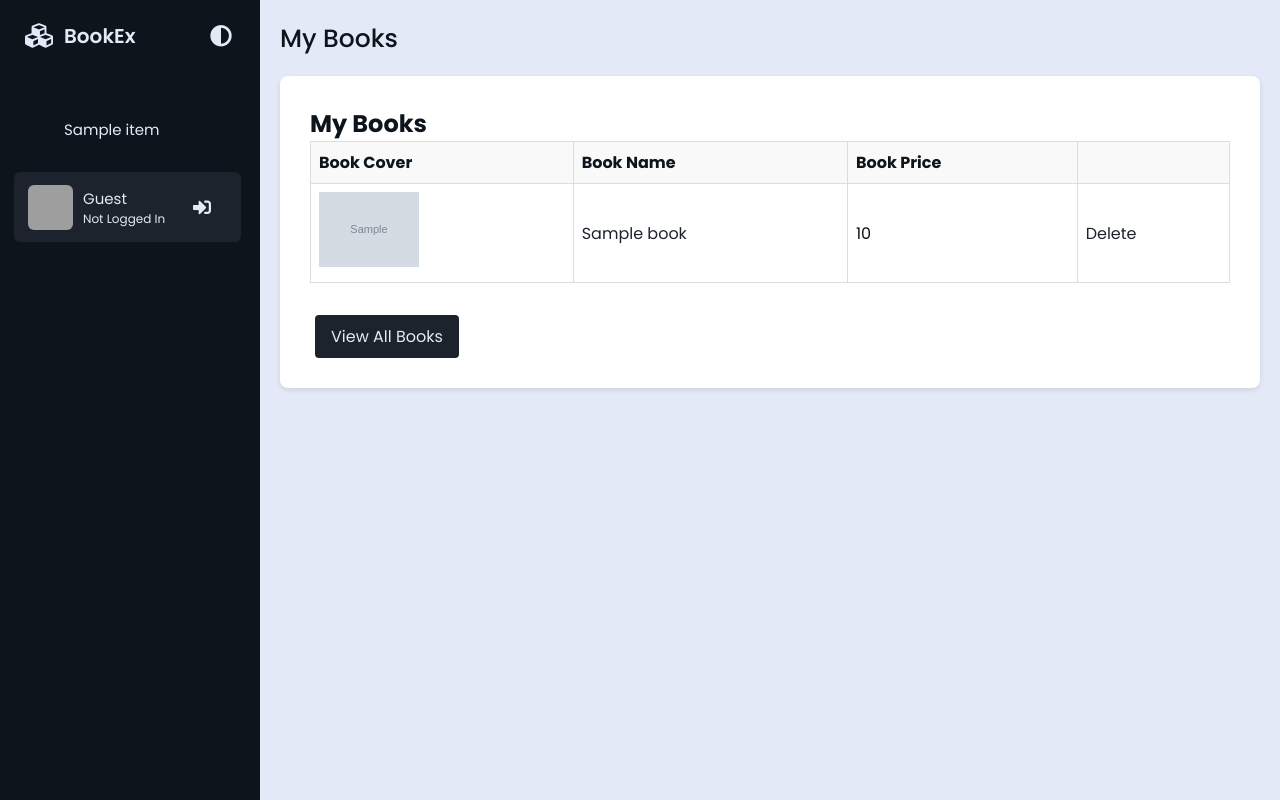
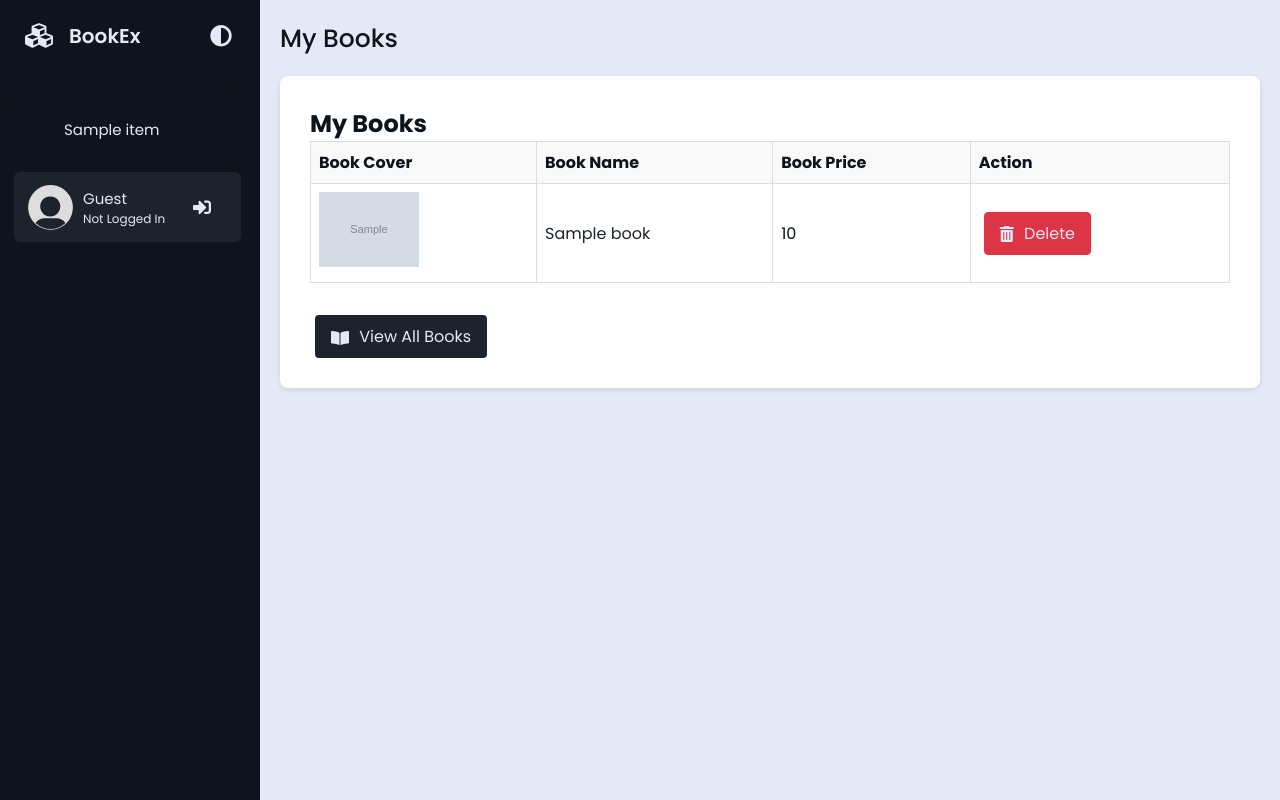
Before and after one commit to Just-ARandomGuy/BookEx, a Django app: template bookEx/templates/bookMng/mybooks.html in a window 1280 px wide. Run offline with Django 3.2, Linux system fonts and the light colour scheme; the template is opened without the code that fills it: most values are stand-ins (such as "Sample title", 1, 10 or a date in 2020); grey boxes marked "Sample" are stand-in pictures; grey boxes are pictures that could not be loaded.

Commit message:
add dynamic back links to displaybooks.html and mybooks.html and icons for all buttons

```diff
--- a/bookEx/settings.py
+++ b/bookEx/settings.py
@@ -72,6 +72,8 @@ WSGI_APPLICATION = "bookEx.wsgi.application"
 # Database
 # https://docs.djangoproject.com/en/5.0/ref/settings/#databases
 
+LOGIN_REDIRECT_URL = 'index'
+
 DATABASES = {
     "default": {
         "ENGINE": "django.db.backends.sqlite3",
--- a/bookEx/static/base.css
+++ b/bookEx/static/base.css
@@ -91,6 +91,14 @@ body {
     align-items: center;
     position: relative;
     color: var(--text-color-light);
+}
+
+.sidebar .logo-details .logo-link {
+    display: flex;
+    align-items: center;
+    text-decoration: none;
+    color: inherit;
+    gap: 5px;
 }
 
 .sidebar .logo-details .icon {
@@ -392,6 +400,34 @@ input[type="submit"]:hover,
     transition: all 0.3s cubic-bezier(0.4, 0, 0.2, 1);
 }
 
+button > i,
+a.button > i {
+    margin-right: 6px;
+    vertical-align: middle;
+}
+
+.button-danger {
+    background-color: #dc3545;
+    border-color: #dc3545;
+    color: var(--text-color-light);
+}
+
+.button-danger:hover {
+    background-color: #c82333;
+    border-color: #bd2130;
+    color: var(--text-color-light);
+}
+
+body.dark-mode .button-danger {
+    background-color: #a71d1d;
+    border-color: #a71d1d;
+}
+
+body.dark-mode .button-danger:hover {
+    background-color: #8b1818;
+    border-color: #7c1515;
+}
+
 /* table styling */
 .main-content-area table {
     width: 100%;
@@ -413,12 +449,12 @@ input[type="submit"]:hover,
     transition: background-color var(--transition-speed-fast) ease, color var(--transition-speed-fast) ease;
 }
 
-.main-content-area td a {
+.main-content-area td a:not(.button) {
     color: var(--secondary-color);
     text-decoration: none;
 }
 
-.main-content-area td a:hover {
+.main-content-area td a:not(.button):hover {
     text-decoration: underline;
 }
 
--- a/bookEx/templates/base.html
+++ b/bookEx/templates/base.html
@@ -12,8 +12,10 @@
 <body>
 <div class="sidebar">
 	<div class="logo-details">
-		<i class="fas fa-cubes icon"></i>
-		<div class="logo_name">BookEx</div>
+		<a href="{% url 'index' %}" class="logo-link">
+			<i class="fas fa-cubes icon"></i>
+			<div class="logo_name">BookEx</div>
+		</a>
 		<i class="fas fa-adjust" id="theme-toggle"></i>
 	</div>
 
--- a/bookEx/templates/bookMng/mybooks.html
+++ b/bookEx/templates/bookMng/mybooks.html
@@ -10,32 +10,53 @@
 	{% if messages %}
 		<ul class="messages">
 			{% for message in messages %}
-				<li {% if message.tags %} class="{{ message.tags }}"{% endif %}>{{ message }} </li>
+				<li {% if message.tags %} class="{{ message.tags }}"{% endif %}>{{ message }}</li>
 			{% endfor %}
 		</ul>
 	{% endif %}
 
+	{% if books %}
 		<table class="mybooks-table">
 			<thead>
 			<tr>
 				<th>Book Cover</th>
 				<th>Book Name</th>
 				<th>Book Price</th>
-			<th></th>
+				<th>Action</th>
 			</tr>
 			</thead>
 			<tbody>
 			{% for book in books %}
 				<tr>
-				<td><img src="{{ book.picture.url }}" width="100" alt="Cover for {{ book.name }}"/></td>
-				<td><a href="book_detail/{{ book.id }}"> {{ book.name }} </a></td>
+					<td><a href="{% url 'book_detail' book.id %}?from=mybooks"><img src="{{ book.picture.url }}" width="100"
+					                                                                alt="Cover for {{ book.name }}"/></a></td>
+					<td><a href="{% url 'book_detail' book.id %}?from=mybooks"> {{ book.name }} </a></td>
 					<td> {{ book.price }} </td>
-				<td><a href="book_delete/{{ book.id }}"> Delete </a></td>
+					<td>
+						<a href="{% url 'book_delete' book.id %}" class="button button-danger"
+						   onclick="return confirm('Are you sure you want to delete this book?');">
+							<i class="fas fa-trash-alt"></i> Delete
+						</a>
+					</td>
 				</tr>
 			{% endfor %}
 			</tbody>
 		</table>
+	{% else %}
+		<div class="no-books-message" style="text-align: center; margin-top: 30px; margin-bottom: 30px;">
+			<h2>You haven't posted any books yet!</h2>
+			<p>Get started by adding your first book to the exchange.</p>
+			<br>
+			<a href="{% url 'postbook' %}" class="button" style="font-size: 1.1em; padding: 10px 20px;">
+				<i class="fas fa-plus-square"></i> Post Your First Book
+			</a>
+		</div>
+	{% endif %}
 
-	<p class="back-link"><a href="{% url 'displaybooks' %}" class="button"> View All Books </a></p>
+	<p class="back-link">
+		<a href="{% url 'displaybooks' %}" class="button">
+			<i class="fas fa-book-open"></i> View All Books
+		</a>
+	</p>
 
 {% endblock content %}
--- a/bookEx/templates/bookMng/postbook.html
+++ b/bookEx/templates/bookMng/postbook.html
@@ -43,7 +43,9 @@
 			<tr>
 				<td></td>
 				<td>
-					<input type="submit" value="Submit">
+					<button type="submit" class="button">
+						<i class="fas fa-check-circle"></i> Submit
+					</button>
 				</td>
 			</tr>
 		</table>
```
Also changed, not shown: bookEx/static/bookSearch.js (+4 -4 lines), bookEx/templates/bookMng/book_detail.html (+4 -5 lines), bookEx/templates/bookMng/displaybooks.html (+10 -3 lines), bookEx/templates/registration/login.html (+7 -2 lines), bookEx/templates/registration/register.html (+3 -7 lines), bookMng/views.py (+6 -1 lines), bookEx/static/default_avatar.svg (added). Lines whose indentation alone changed are shown as unchanged.
